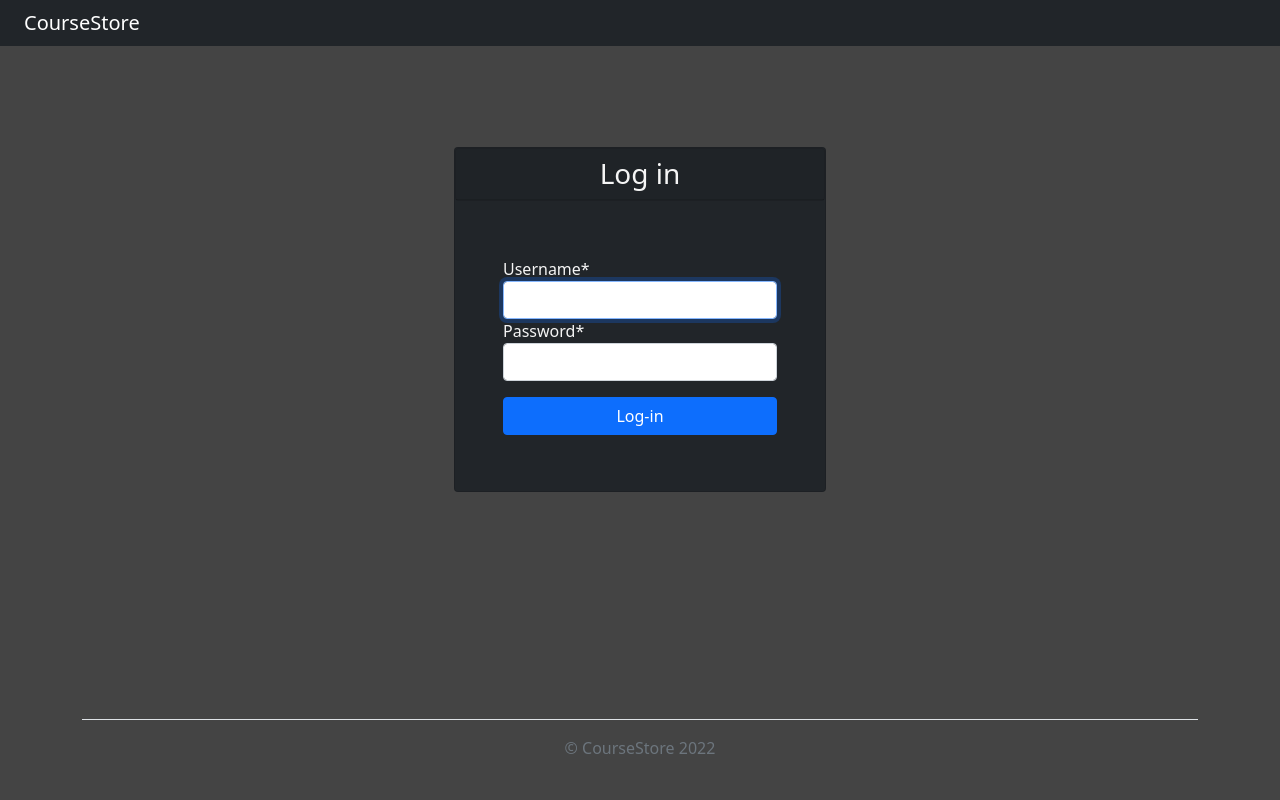
After one commit to MateuszM-M/CourseStore, a Django app: page /login/ in a window 1280 px wide. The commit adds this page. Run offline with Django 4.2, Linux system fonts and the light colour scheme; some libraries are stand-ins or nearby versions.

Commit message:
Add login

```diff
--- a/src/CourseStore/urls.py
+++ b/src/CourseStore/urls.py
@@ -20,4 +20,5 @@ from django.urls import path, include
 urlpatterns = [
     path('admin/', admin.site.urls),
     path('', include('courses.urls')),
+    path('', include('users.urls')),
 ]
--- a/src/courses/views.py
+++ b/src/courses/views.py
@@ -1,7 +1,9 @@
-from django.shortcuts import render
+from django.shortcuts import render, redirect
 from django.views import View
 
 
 class Dashboard(View):
     def get(self, request):
+        if not request.user.is_authenticated:
+            return redirect('users:login')
         return render(request, 'courses/dashboard.html')
--- a/src/templates/layout/navbar.html
+++ b/src/templates/layout/navbar.html
@@ -1,10 +1,12 @@
 <nav class="navbar navbar-expand-lg navbar-dark bg-dark">
     <div class="mx-4">
-        <a class="navbar-brand" href="#">CourseStore</a>
+        <a class="navbar-brand" href="{% url 'courses:dashboard' %}">CourseStore</a>
             <button class="navbar-toggler" type="button" data-toggle="collapse" data-target="#navbarSupportedContent" aria-controls="navbarSupportedContent" aria-expanded="false" aria-label="Toggle navigation">
                 <span class="navbar-toggler-icon"></span>
             </button>
     </div>
+
+    {% if request.user.is_authenticated %}
 
         <div class="collapse navbar-collapse" id="navbarSupportedContent">
 
@@ -32,14 +34,17 @@
             </form>
 
             <span class="navbar-text mx-2">
-            Username
+                <p>Hi, {{ request.user }}</p>
             </span>
 
             <ul class="navbar-nav">
                 <li class="nav-item">
-                <a class="nav-link" href="#">Logout</a>
+                    <a class="nav-link" href="{% url 'users:logout' %}">Logout</a>
                 </li>
             </ul>
 
         </div>
+
+    {% endif %}
+
 </nav>
--- /dev/null
+++ b/src/users/forms.py
@@ -0,0 +1,6 @@
+from django import forms
+
+
+class LoginForm(forms.Form):
+    username = forms.CharField()
+    password = forms.CharField(widget=forms.PasswordInput)
--- /dev/null
+++ b/src/users/templates/registration/login.html
@@ -0,0 +1,39 @@
+{% extends "layout/main.html" %}
+{% load crispy_forms_tags %}
+
+{% block title %}CourseStore | Log in{% endblock %}
+
+{% block content %}
+
+<div class="container d-flex justify-content-around my-auto">
+    <div class="card col-md-4 bg-dark">
+        <main class="form-signin">
+            <div class="login-form">
+
+                <form action="{% url 'users:login' %}" method="POST">
+
+                    <div class="card text-center bg-dark">
+                        <h3 class="fw-normal card-text card-header">Log in</h3>
+                    </div>
+
+                    <div class="p-5">
+
+                        <div class="form-floating my-2">
+                            {{ form|crispy }}
+                            {% csrf_token %}
+                            <input type="hidden" name="next" value="{{ next }}" />
+                                <input class="w-100 btn btn-primary mt-3" type="submit" value="Log-in">
+                        </div>
+
+                </form>
+
+            </div>
+        </main>
+    </div>
+
+
+</div>
+
+
+
+{% endblock %}
--- /dev/null
+++ b/src/users/urls.py
@@ -0,0 +1,16 @@
+from django.contrib.auth import views as auth_views
+from django.urls import path
+
+from . import views
+
+app_name = 'users'
+urlpatterns = [
+    path('login/',
+        auth_views.LoginView.as_view(
+        redirect_authenticated_user=True,
+        template_name='registration/login.html'),
+        name='login'),
+    path('logout/',
+        auth_views.LogoutView.as_view(),
+        name='logout'),
+]
```
Also changed, not shown: src/CourseStore/settings/base.py (+18 -6 lines). Lines whose indentation alone changed are shown as unchanged.
